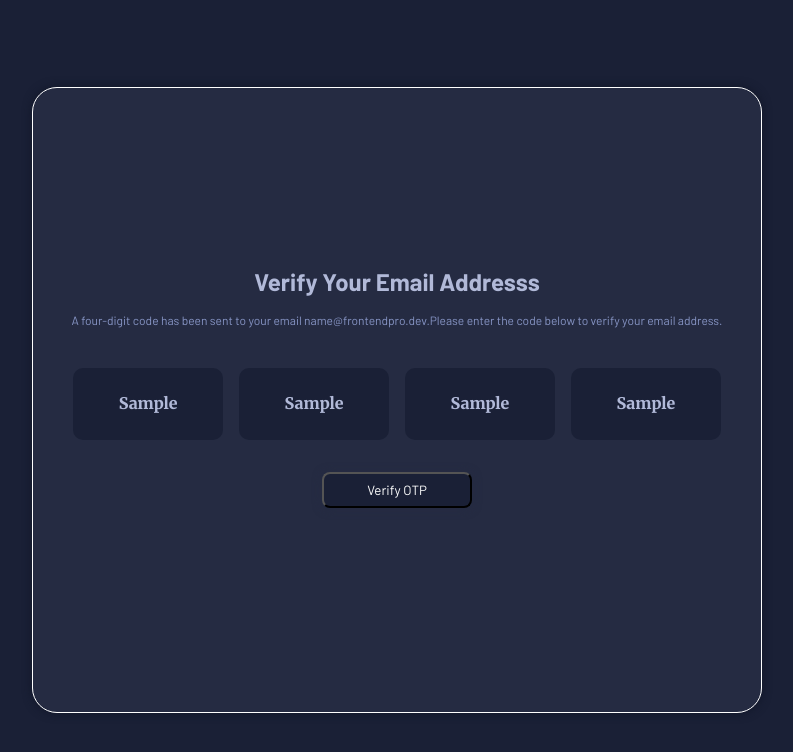
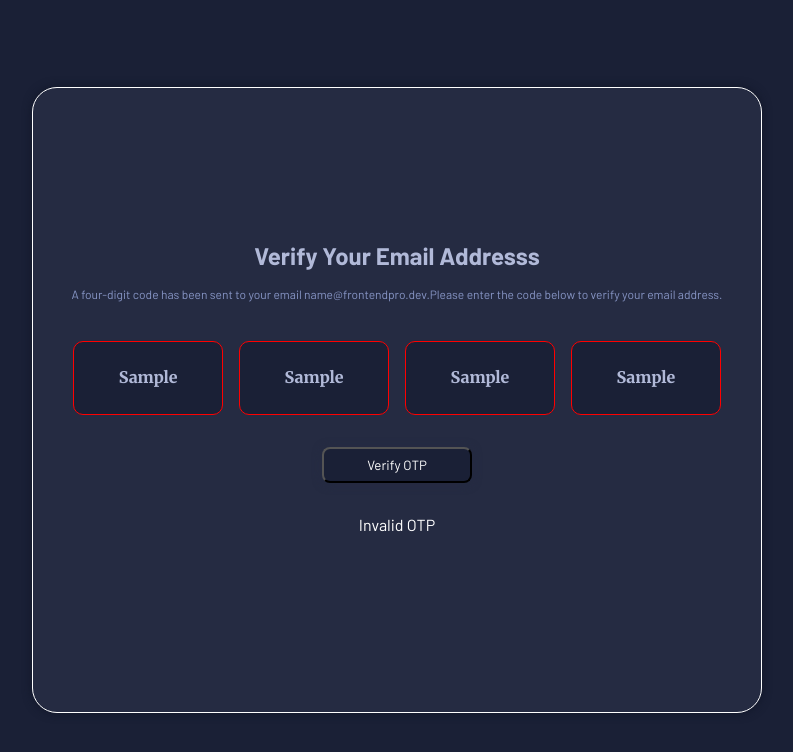
Before and after one commit to Gnani-is-Coding/React-Projects, a Next.js app: page /otp-component in a window 1280 px wide. Both pictures are taken after typing "Sample", "Sample", "Sample", "Sample" into the empty fields and a click on the button "Verify OTP". Shown: the top 752 px of the page, without its empty margins (243-1036 px from the left). Built offline with nearby package versions, Linux system fonts and the light colour scheme; a web font is replaced by a local one.

Commit message:
adds logic for validations

```diff
--- a/components/OTP-components/OTPForm.tsx
+++ b/components/OTP-components/OTPForm.tsx
@@ -1,6 +1,7 @@
 import React, { useEffect, useRef, useState } from 'react'
 import styled from 'styled-components'
 import { Heading } from '.'
+import { error } from 'console'
 
 
 const Form = styled.form`
@@ -46,20 +47,26 @@ const InputContainer = styled.div`
     align-items: center;
     gap: 1rem;
     width: 100%;
+
+    .error {
+        border: 1px solid red;
+    }
 `
 
 type IOTPInputProps = {
     value: number,
     handleOnchange: (i: number, e: React.ChangeEvent<HTMLInputElement>) => void,
+    handleBackspace: (i: number, e: React.ChangeEvent<HTMLInputElement>) => void,
     currentindex: number,
     refArrays: React.MutableRefObject<HTMLInputElement>[],
     index: number
 }
 
-const OTPInput = ({ index,refArrays,value, handleOnchange}: IOTPInputProps) => {
+const OTPInput = ({ index,refArrays,value, handleOnchange, handleBackspace}: IOTPInputProps) => {
     return(
         <DigitContainer ref={(ref) => (refArrays.current[index] = ref)} id={`input-${index}`}  type="text" value={value}
         maxLength={1}
+        onKeyDown={(e) => handleBackspace(index,e)}
         onChange={(e) => handleOnchange(index,e)}/>
     )
 }
@@ -70,6 +77,8 @@ const OTPInput = ({ index,refArrays,value, handleOnchange}: IOTPInputProps) => {
 When i enter in first box, the focus should go to next box, when input value.length > 0
 should handle edge cases.
 */
+const CORRECT_OTP = "1231"
+
 function OTPForm({noOfDigits = 4}: {noOfDigits?: number}) {
     const [inputOtp, setInputOtp] = useState<string[]>(new Array(noOfDigits).fill(""))
     const [isError, sertError] = useState<boolean>(false)
@@ -77,14 +86,29 @@ function OTPForm({noOfDigits = 4}: {noOfDigits?: number}) {
     const inputRefs = useRef<HTMLInputElement[]>(new Array(noOfDigits).fill(null))
 
     useEffect(() => {
-        console.log("effect triggered")
-
-    }, [inputRefs])
+        if(isError) {
+            inputRefs.current.map(ref => {
+                ref.classList.add("error")
+            })
+        } else {
+            inputRefs.current.map(ref => {
+                ref.classList.remove("error")
+            })
+        }
+    }, [isError])
     //Implement logic to paste OTP.
 
     //Validate OTP
     const validateOTP = (e: React.FormEvent) => {
         e.preventDefault()
+
+        if(inputOtp.join("") === CORRECT_OTP) {
+            setValidOtp(true)
+            sertError(false)
+        } else {
+            setValidOtp(false)
+            sertError(true)
+        }
     }
 
     const shiftFocus = (index: number) => {
@@ -93,6 +117,7 @@ function OTPForm({noOfDigits = 4}: {noOfDigits?: number}) {
 
     const handleOnchange = (currentIndex: number, e: React.ChangeEvent<HTMLInputElement>) => {
        const {value} = e.target
+       sertError(false)
 
        if(value.length >= 1) {
             shiftFocus(currentIndex + 1)
@@ -101,14 +126,17 @@ function OTPForm({noOfDigits = 4}: {noOfDigits?: number}) {
             updatedInputOtp.splice(currentIndex,1, value)
             setInputOtp(updatedInputOtp)
        }
-       else if(value.length === 0 && currentIndex >= 0) {
-            shiftFocus(currentIndex - 1)
-            const updatedArray = [...inputOtp]
-            updatedArray[currentIndex] = ''
-            setInputOtp(updatedArray)
-       }
     }
 
+
+    const handleBackspace = (currentIndex: number,e) => {
+        if(e.key === "Backspace" && currentIndex >= 0) {
+                shiftFocus(currentIndex - 1)
+                    const updatedArray = [...inputOtp]
+                    updatedArray[currentIndex] = ''
+                    setInputOtp(updatedArray)
+               }
+    }
 
   return (
     <>
@@ -120,11 +148,12 @@ function OTPForm({noOfDigits = 4}: {noOfDigits?: number}) {
     <Form onSubmit={validateOTP}>
     <InputContainer>
       {inputOtp.map((digit, index) => (
-        <OTPInput index={index} value={digit} key={index} currentindex={index} handleOnchange={handleOnchange} refArrays={inputRefs}/>
+        <OTPInput index={index} handleBackspace={handleBackspace} value={digit} key={index} currentindex={index} handleOnchange={handleOnchange} refArrays={inputRefs}/>
       ))}
       </InputContainer>
 
       <Button type="submit">Verify OTP</Button>
+      {isError && <p>Invalid OTP</p> }
     </Form>
     }
     </>
```
